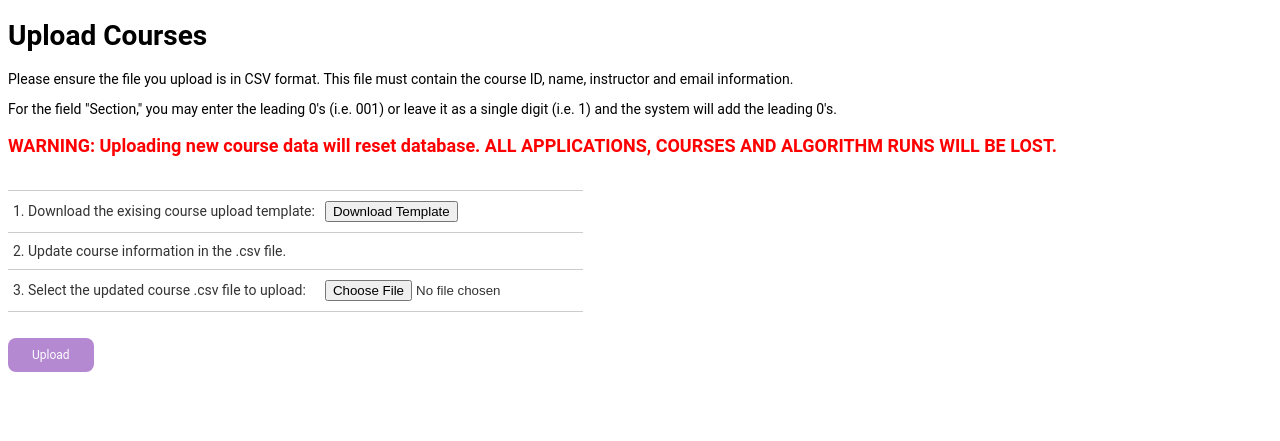
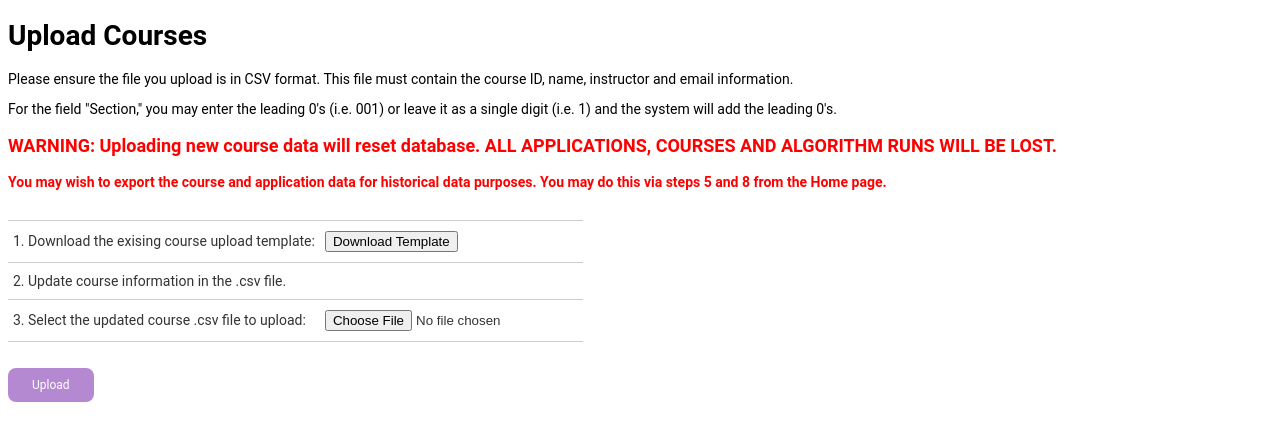
Before and after one commit to profsmucker/ta-works, a Django app: template taworks/taform/templates/taform/course_list.html in a window 1280 px wide. Shown: the part 28-469 px from the top of the page. Run offline with Django 3.2, Linux system fonts and the light colour scheme; the template is opened without the code that fills it, so the values that code supplies are empty.

Commit message:
update per review

```diff
--- a/taworks/taform/templates/taform/course_list.html
+++ b/taworks/taform/templates/taform/course_list.html
@@ -25,6 +25,7 @@
      digit (i.e. 1) and the system will add the leading 0's.
   <p class="warningMessage">WARNING: Uploading new course data will reset
   database. ALL APPLICATIONS, COURSES AND ALGORITHM RUNS WILL BE LOST.</p>
+  <p class="failureMessage">You may wish to export the course and application data for historical data purposes. You may do this via steps 5 and 8 from the Home page. </p>
    <br>
    <table class="tg">
    	<tr>
```
